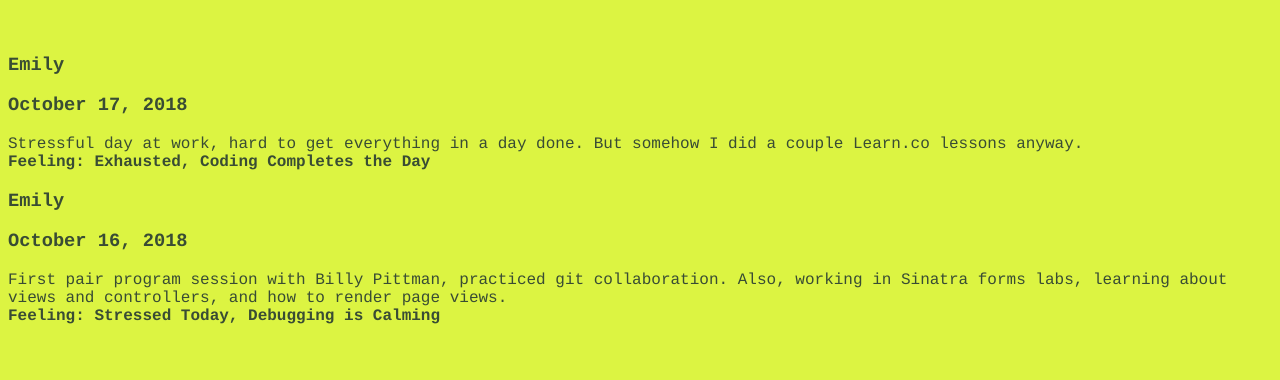
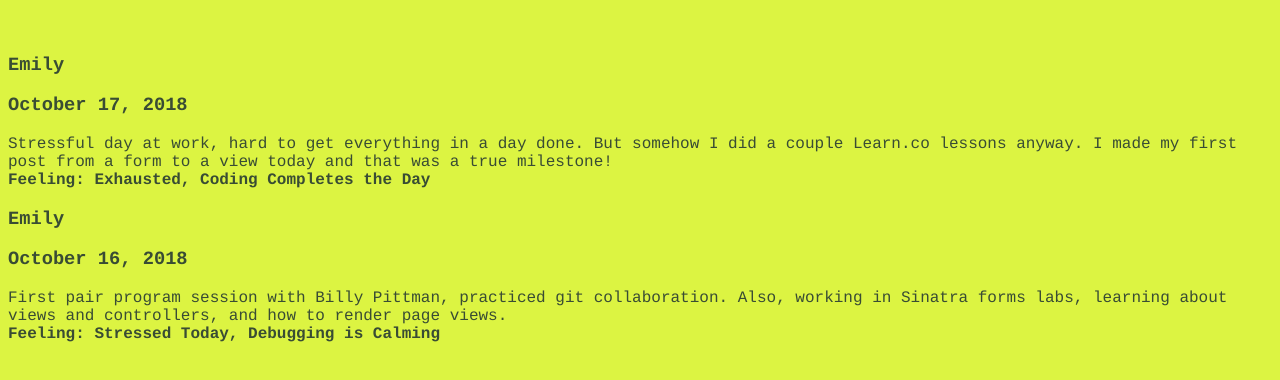
Before and after one commit to BillyPittman1993/musical-fortnight, a plain HTML site: page index.html in a window 1280 px wide. Shown: the part 110-490 px from the top of the page. Drawn offline with Linux system fonts and the light colour scheme.

Commit message:
added a sentence

```diff
--- a/index.html
+++ b/index.html
@@ -16,7 +16,7 @@
   -->
     <h3>Emily</h3>
     <h3>October 17, 2018</h3>
-    <p>Stressful day at work, hard to get everything in a day done. But somehow I did a couple Learn.co lessons anyway.<br>
+    <p>Stressful day at work, hard to get everything in a day done. But somehow I did a couple Learn.co lessons anyway. I made my first post from a form to a view today and that was a true milestone!<br>
     <span>Feeling: Exhausted, Coding Completes the Day</span>
     <h3>Emily</h3>
     <h3>October 16, 2018</h3>
```
